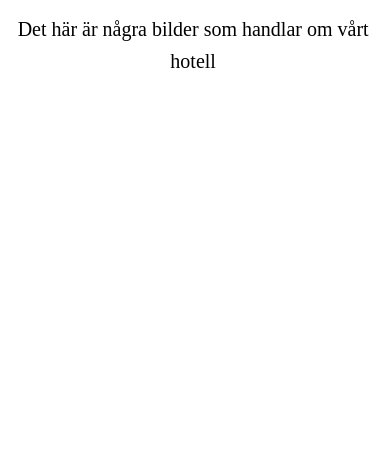
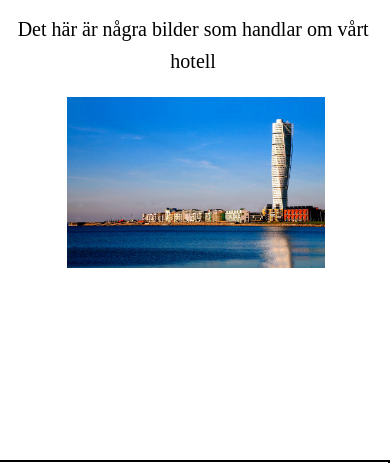
Before and after one commit to babylonhotell/babylonhotell.github.io, a plain HTML site: page uppleva.html in a window 390 px wide. Shown: the part 637-1100 px from the top of the page. Drawn offline with nearby package versions, Linux system fonts and the light colour scheme; some packages are replaced by stand-ins of ours; a script that the page names is missing.

Commit message:
modified files

```diff
--- a/mall.css
+++ b/mall.css
@@ -226,8 +226,19 @@ font{
     margin-right: 5%;
 }
 
+#uppleva-img{
 
+    margin-left: 18%;
+}
 
+#contain-uppleva{
+    background-color: rgba(0,0,0,0.7);
+    width: 90%;
+    height: 850px;
+    margin-top: 25%;
+    margin-left: 5%;
+    border-radius: 2%;
+}
 
 
 @media(max-width:1100px){
@@ -300,6 +311,14 @@ font{
     }
     #kontakt-bild{
         width:0%;
+    }
+
+    #contain-uppleva{
+        width: 111%;
+        margin-left: -10%;
+        border-radius: 0;
+        background-color: white;
+        height: 700px;
     }
 }
 
@@ -387,4 +406,13 @@ font{
     #tom{
         height: 0%;
     }
+
+    #contain-uppleva{
+        margin-top: 50%;
+        width: 105%;
+        border-radius: 0%;
+        margin-left: -3%;
+        background-color: white;
+        height: 600px;
+    }
 }
--- a/uppleva.html
+++ b/uppleva.html
@@ -24,10 +24,14 @@
 
         <h1 id="Babylon"><a href="index.html">BABYLON HOTEL</a></h1>
 
-        <div id="contain">
+        <div id="contain-uppleva">
             <h1>Välkommen till Bright Hotell!</h1>
             <p style="text-align: center">Det här är några bilder som handlar om vårt hotell</p>
-
+        <div id="uppleva-img">
+        <img class="mySlides" src="turingtorso.jpeg" style="width:80%">
+        <img class="mySlides"  src="sweden.jpg" style="width:80%">
+        <img class="mySlides" src="sweden2.jpg" style="width:80%">
+        </div>
 
 
         </div>
@@ -39,5 +43,26 @@
         <script type="text/javascript" src="http://arrow.scrolltotop.com/arrow20.js"></script>
         <noscript>Not seeing a <a href="http://www.scrolltotop.com/">Scroll to Top Button</a>? Go to our FAQ page for more info.</noscript>
 
+        <script>
+         var slideIndex = 0;
+                carousel();
+
+    function carousel() {
+        var i;
+        var x = document.getElementsByClassName("mySlides");
+        for (i = 0; i < x.length; i++) {
+          x[i].style.display = "none";
+        }
+        slideIndex++;
+        if (slideIndex > x.length) {slideIndex = 1}
+        x[slideIndex-1].style.display = "block";
+        setTimeout(carousel, 10000); // Change image every 2 seconds
+    }
+
+
+        </script>
+
+
+
     </body>
 </html>
```
Also changed, not shown: Boka-bilder.htm (deleted, +0 -70 lines), boka.html (+3 -1 lines), sweden.jpg (added), sweden2.jpg (added), turingtorso.jpeg (added), 1 other file.
